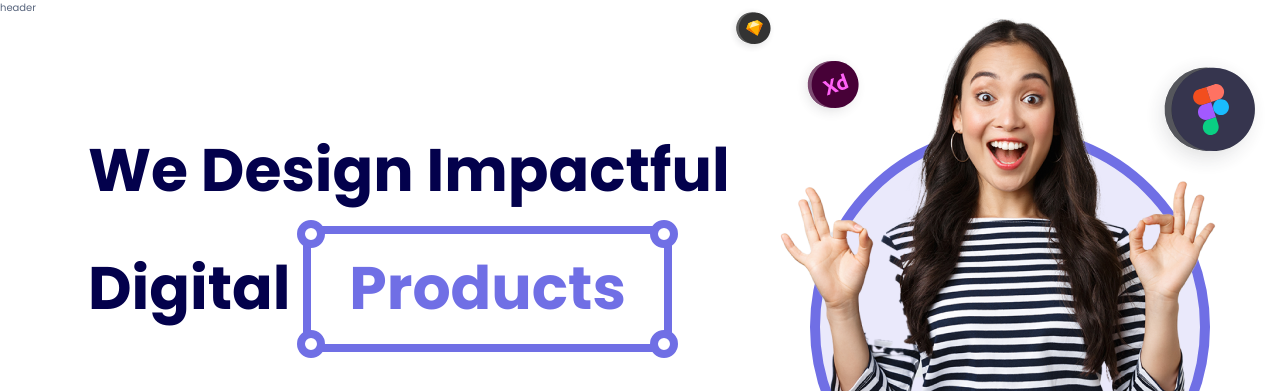
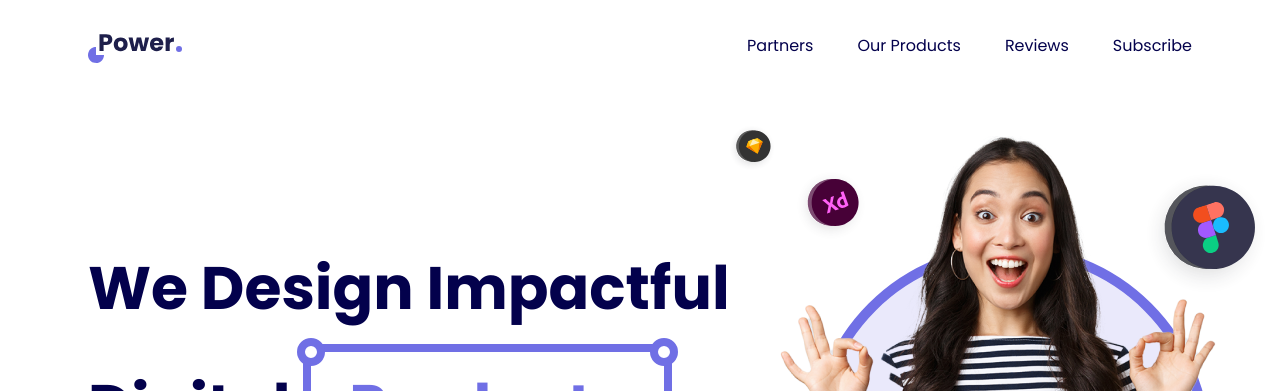
Before and after one commit to eveligora/landing_power_agency, a website: page src/index.html in a window 1280 px wide. Shown: the top 391 px of the page. Drawn offline with nearby package versions, Linux system fonts and the light colour scheme; files that its build step writes are made by us from their sources.

Commit message:
feat: header + pos sticky

```diff
--- a/src/html/blocks/comments.html
+++ b/src/html/blocks/comments.html
@@ -1,4 +1,4 @@
-<section class="section section--bg">
+<section id="reviews" class="section section--bg">
 	<div class="container">
 		<div class="comments_w">
 			<h2 class="section__title section__title--centr comments_title section__decor">Let’s hear <br />What they says</h2>
--- a/src/html/footer.html
+++ b/src/html/footer.html
@@ -1,4 +1,4 @@
-<footer class="footer">
+<footer id="subscribe" class="footer">
 	<div class="container">
 		<div class="footer__top">
 			<div class="logo">
--- a/src/html/header.html
+++ b/src/html/header.html
@@ -1 +1,13 @@
-<header class="header">header</header>
+<header class="header">
+	<div class="container header__in">
+		<a href="#" class="header__logo">
+			<img src="./imgs/logo_black.svg" alt="Logo" class="header__logo_img">
+		</a>
+		<nav class="header__nav">
+			<a href="#" class="header__nav_link">Partners</a>
+			<a href="#" class="header__nav_link">Our Products</a>
+			<a href="#reviews" class="header__nav_link">Reviews</a>
+			<a href="#subscribe" class="header__nav_link">Subscribe</a>
+		</nav>
+	</div>
+</header>
--- a/src/scss/_base.scss
+++ b/src/scss/_base.scss
@@ -12,7 +12,7 @@ body {
 	height: 100%;
 
 	font-weight: 400;
-	scroll-behavior: smooth;
+	// scroll-behavior: smooth;
 }
 
 body {
@@ -21,14 +21,16 @@ body {
 }
 
 .wrapper {
+	padding-top: 2.6rem;
 	width: 100%;
 	display: flex;
 	flex-direction: column;
 	min-height: 100%;
-	overflow: hidden;
+	// overflow: hidden; // break position sticky
 }
 
 .main {
+	padding-top: 6.8rem;
 	flex-grow: 1;
 }
 
--- /dev/null
+++ b/src/scss/blocks/_header.scss
@@ -0,0 +1,35 @@
+@use '../helpers/abstracts' as *;
+
+.header {
+	display: block;
+	height: 4rem;
+	position: sticky;
+	top: 0;
+	background-color: rgba($color_white, 0.7);
+	z-index: $z_index_header;
+}
+
+.header__in {
+	height: 100%;
+	display: flex;
+	justify-content: space-between;
+	align-items: center;
+}
+
+.header__nav {
+	display: flex;
+	column-gap: 4.4rem;
+}
+
+.header__nav_link {
+	font-size: 1.6rem;
+	line-height: 2.8rem;
+	color: $color_title;
+	text-decoration: none;
+	transition: color $transition_dur ease-in-out;
+	&:hover,
+	&:active,
+	&:focus {
+		color: $color_accent;
+	}
+}
--- a/src/scss/helpers/_variables.scss
+++ b/src/scss/helpers/_variables.scss
@@ -23,6 +23,7 @@ $footer_bg: #2E3E5C;
 
 $font_1: 'Poppins', sans-serif;
 $transition_dur: 0.3s;
+$z_index_header: 99;
 
 // breakpoints
 $point_1: 1200px;
--- a/src/scss/style.scss
+++ b/src/scss/style.scss
@@ -1,5 +1,6 @@
 @use './helpers/reset';
 @use './base';
+@use './blocks/header';
 @use './blocks/footer';
 @use './blocks/hero';
 @use './blocks/comments';
```
Also changed, not shown: src/imgs/logo_black.svg (added).
